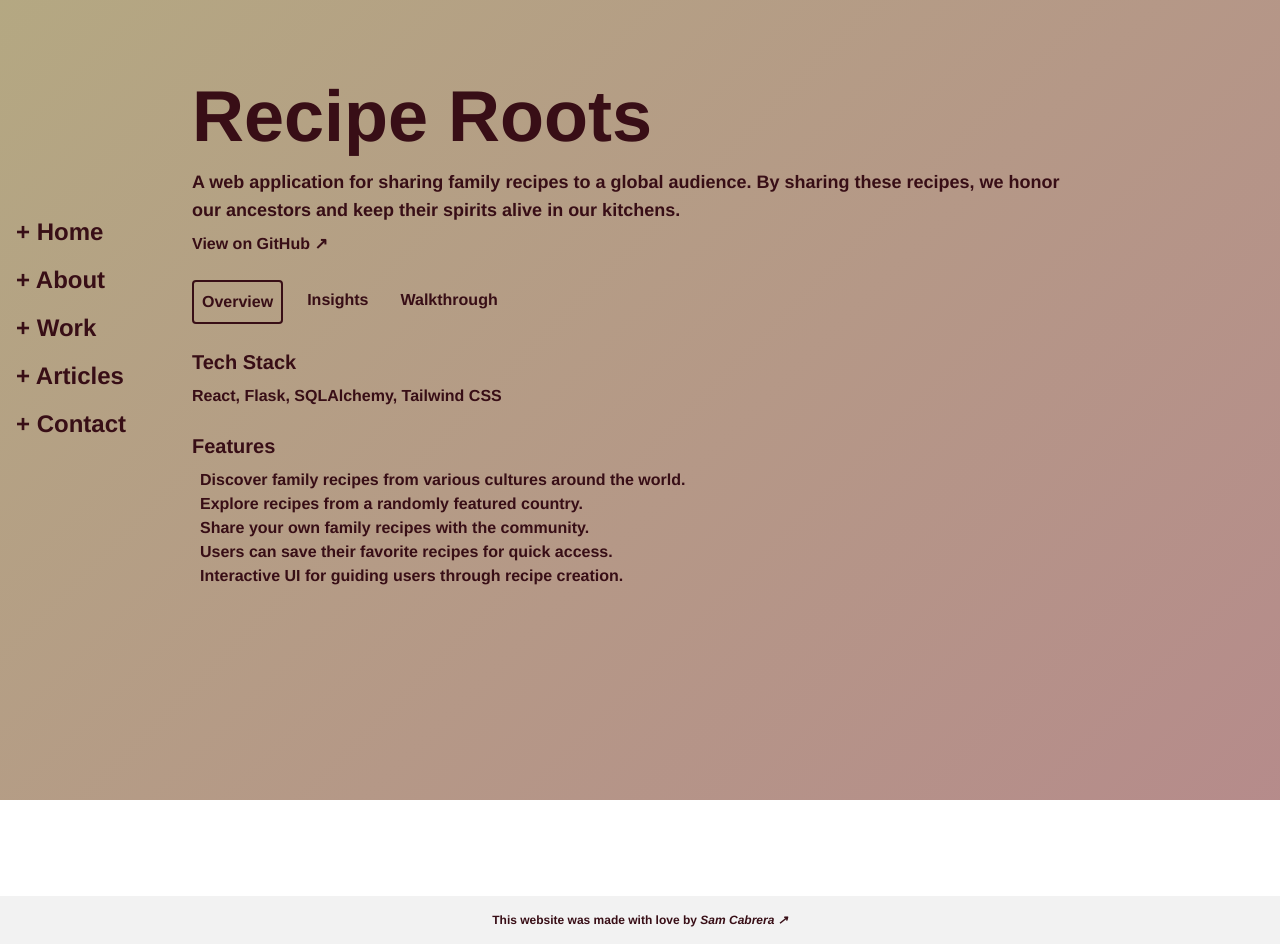
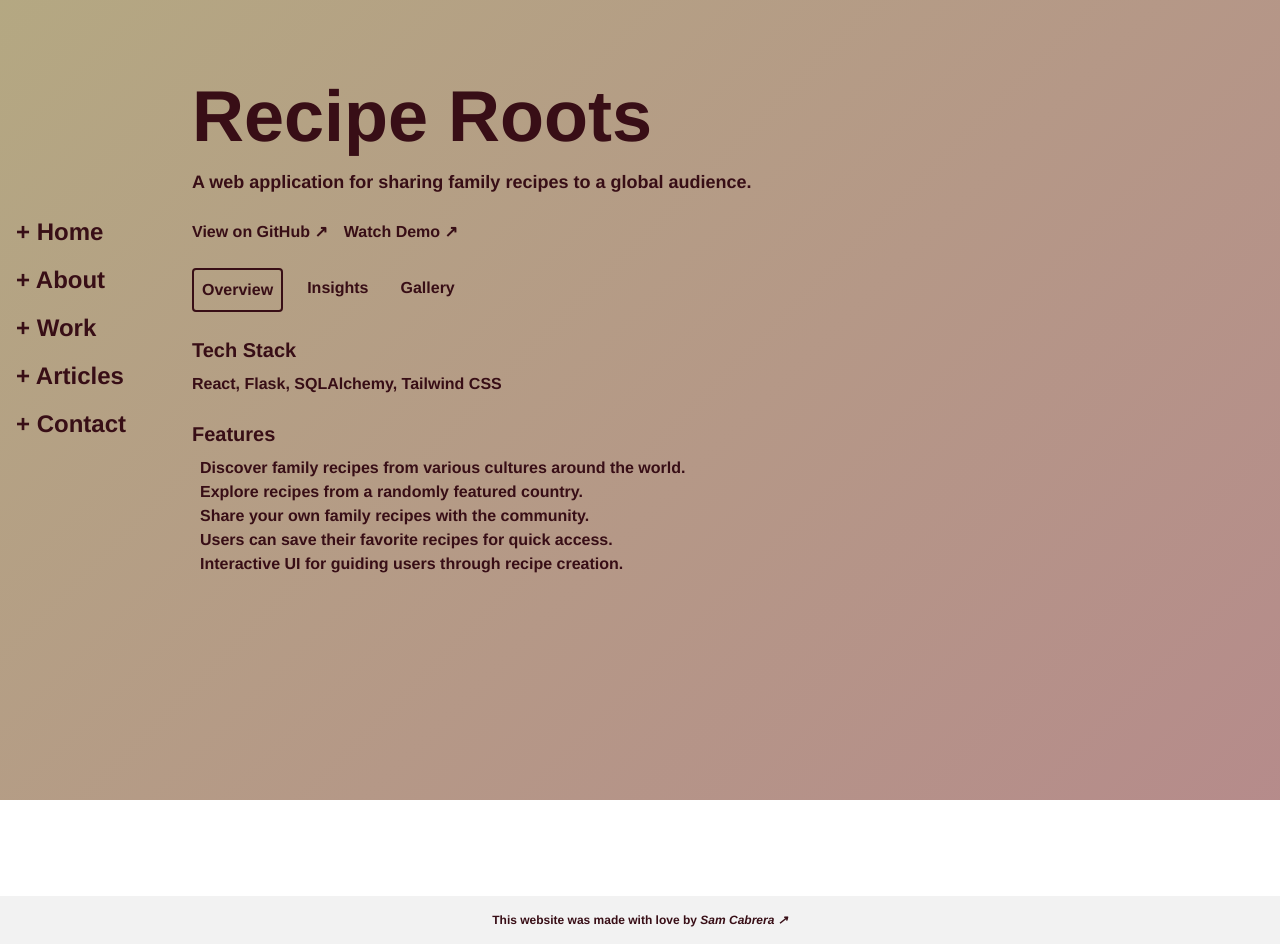
Before and after one commit to samanthacabrera/portfolio, a React (Vite) app: page /projects/2 in a window 1280 px wide. Built offline with nearby package versions, Linux system fonts and the light colour scheme.

Commit message:
updated ProjectPage, moved walkthrough, added gallery

```diff
--- a/src/data/projectsData.jsx
+++ b/src/data/projectsData.jsx
@@ -1,13 +1,13 @@
 const projects = [
-         {
+    {
         id: 1,
         title: 'Calcalooza',
-        link: 'https://github.com/samanthacabrera/conversion-calculator',
-        thumbnail: '/calcalooza/home.png',
+        github: 'https://github.com/samanthacabrera/conversion-calculator',
+        link: 'https://calcalooza.com',
+        wip: true,
+        deployed: true,
         description: 'A responsive website featuring a variety of math calculators, including unit conversion, area, volume, and more.',
-        wip: true,
         overview: {
-            tags: ['Math', 'Education', 'Tools'],
             techStack: ['React', 'Vite', 'Tailwind CSS'],
             features: [
                 'Provides calculators for different mathematical operations.',
@@ -16,26 +16,7 @@ const projects = [
                 'Categories for various calculator types including unit conversion, area, and volume.'
             ]
         },
-        walkthrough: '',
         insights: 'The main challenge in developing Calcalooza is ensuring that all calculators provide accurate results while maintaining a clean and intuitive UI. I focused on creating a seamless user experience by organizing the calculators into categories and optimizing for quick access.',
-        timeline: [
-            {
-                title: 'Design',
-                date: 'October 2024',
-                subsections: [
-                    { title: 'UI/UX Design', description: 'Designed the layout and interactions for various calculators.' },
-                    { title: 'Database Schema', description: 'Created a structure for storing calculator types and functionalities.' }
-                ]
-            },
-            {
-                title: 'Development',
-                date: 'October 2024',
-                subsections: [
-                    { title: 'Front End', description: 'Developed the user interface with React and styled with Tailwind CSS.' },
-                    { title: 'Back End', description: 'Implemented any necessary API functionalities.' }
-                ]
-            }
-        ],
         gallery: [
             '/calcalooza/home.png',
             '/calcalooza/page.png',
@@ -44,12 +25,12 @@ const projects = [
     {
         id: 2,
         title: 'Recipe Roots',
-        link: 'https://github.com/samanthacabrera/recipe-roots',
-        thumbnail: '/reciperoots/home.png',
-        description: 'A web application for sharing family recipes to a global audience. By sharing these recipes, we honor our ancestors and keep their spirits alive in our kitchens.',
+        github: 'https://github.com/samanthacabrera/recipe-roots',
+        link: 'https://www.youtube.com/embed/Qso3oxAXWDc',
         wip: false,
+        deployed: false,
+        description: 'A web application for sharing family recipes to a global audience.',
         overview: {
-            tags: ['Family', 'Culture', 'Community'],
             techStack: ['React', 'Flask', 'SQLAlchemy', 'Tailwind CSS'],
             features: [
                 'Discover family recipes from various cultures around the world.',
@@ -59,26 +40,7 @@ const projects = [
                 'Interactive UI for guiding users through recipe creation.'
             ]
         },
-        walkthrough: 'https://www.youtube.com/embed/Qso3oxAXWDc',
         insights: 'A significant challenge in developing Recipe Roots was implementing an efficient search and filter functionality that accommodated diverse recipe attributes. Users often had recipes with varying levels of detail, so designing a flexible search mechanism that could handle different ingredient lists, cooking times, and preparation methods was essential. I addressed this by creating a robust indexing system and incorporating faceted search capabilities, which significantly improved the app’s performance and user satisfaction. Additionally, managing recipe images and ensuring they loaded quickly and accurately across different devices required optimizing image storage and retrieval processes.',
-        timeline: [
-            {
-                title: 'Design',
-                date: 'April 2024',
-                subsections: [
-                    { title: 'UI/UX Design', description: 'Designed the user interface and user experience for recipe management.' },
-                    { title: 'Database Schema', description: 'Created schema for storing recipes and user information.' }
-                ]
-            },
-            {
-                title: 'Development',
-                date: 'May 2024',
-                subsections: [
-                    { title: 'Front End', description: 'Developed React components and integrated Tailwind CSS for styling.' },
-                    { title: 'Back End', description: 'Built Flask APIs and set up SQLAlchemy for data management.' }
-                ]
-            }
-        ],
         gallery: [
             '/reciperoots/home.png',
             '/reciperoots/featured.png',
@@ -92,12 +54,12 @@ const projects = [
     {
         id: 3,
         title: 'YogiAPI',
-        link: 'https://github.com/samanthacabrera/yogi_api',
-        thumbnail: '/yogiapi/home.png',
+        github: 'https://github.com/samanthacabrera/yogi_api',
+        link: 'https://www.youtube.com/embed/Inhkh8RiL1k',
+        wip: false,
+        deployed: false,
         description: 'This API provides comprehensive access to a diverse collection of yoga poses, allowing you to integrate yoga pose data into your applications effortlessly.',
-        wip: false,
         overview: {
-            tags: ['Yoga', 'Wellness', 'Lifestyle'],
             techStack: ['React', 'Flask', 'SQLAlchemy', 'Tailwind CSS'],
             features: [
                 'Use of standard HTTP methods: GET, POST, PUT, DELETE, and PATCH to handle CRUD operations.',
@@ -105,26 +67,7 @@ const projects = [
                 'User-friendly interface for browsing yoga poses.'
             ]
         },
-        walkthrough: 'https://www.youtube.com/embed/Inhkh8RiL1k',
         insights: 'Building YogiAPI was my first experience creating an API from scratch, which presented several learning opportunities and challenges. One of the initial hurdles was designing the API architecture and ensuring it met best practices for RESTful services. Navigating the intricacies of endpoint design, request handling, and response formatting was a steep learning curve. Additionally, integrating with different yoga pose libraries and maintaining data consistency across these sources required careful attention. To overcome these challenges, I spent significant time studying API design principles and experimenting with various tools and libraries. This process not only helped me develop YogiAPI but also provided a solid foundation for future API projects.',
-        timeline: [
-            {
-                title: 'Design',
-                date: 'May 2024',
-                subsections: [
-                    { title: 'Research', description: 'Conducted research on yoga flow generation and user preferences.' },
-                    { title: 'Design', description: 'Designed the architecture for integrating Flask with React.' }
-                ]
-            },
-            {
-                title: 'Development',
-                date: 'June 2024',
-                subsections: [
-                    { title: 'Front End', description: 'Developed the React components for user interaction.' },
-                    { title: 'Back End', description: 'Built Flask API endpoints and integrated with SQLAlchemy.' }
-                ]
-            }
-        ],
         gallery: [
             '/yogiapi/home.png',
             '/yogiapi/intro.png',
@@ -135,12 +78,12 @@ const projects = [
     {
         id: 4,
         title: "RunTheCity",
-        link: 'https://github.com/samanthacabrera/learn2build',
-        thumbnail: '/runthecity/hero.png',
+        github: 'https://github.com/samanthacabrera/learn2build',
+        link: 'https://www.youtube.com/embed/z9GeI03I_Yo?si=Iu83t3Mc7AHGYb-_',
+        wip: false,
+        deployed: false,
         description: 'A fitness application to help users explore their city by providing personalized running routes.',
-        wip: false,
         overview: {
-            tags: ['Fitness', 'Health', 'Exploration'],
             techStack: ['React', 'Tailwind CSS', 'Mapbox', 'Vite'],
             features: [
                 'Create and follow custom running routes.',
@@ -148,7 +91,6 @@ const projects = [
                 'Users can pause and resume their runs seamlessly.'
             ]
         },
-        walkthrough: 'https://www.youtube.com/embed/z9GeI03I_Yo?si=Iu83t3Mc7AHGYb-_',
         insights: 'One of the challenges was integrating Mapbox to display real-time routes and distances. Ensuring the app dynamically updated based on location and selected landmarks required careful event handling and map state management. This also required optimization for mobile users who wanted to track routes on the go.',
         gallery: [
             '/runthecity/hero.png',
--- a/src/pages/projectpage/ProjectPage.jsx
+++ b/src/pages/projectpage/ProjectPage.jsx
@@ -25,9 +25,10 @@ const ProjectPage = () => {
             <header className="w-full max-w-4xl mt-8 space-y-4">
                 <h1 className="text-5xl lg:text-7xl">{project.title || "Untitled Project"}</h1>
                 <p className="text-lg pb-2">{project.description || "No description available"}</p>
-                {project.link && (
+                <div className="flex space-x-4">
+                    {project.github && (
                     <a
-                        href={project.link}
+                        href={project.github}
                         target="_blank"
                         rel="noopener noreferrer"
                         className="hover:text-gray-50 transition ease-in-out duration-500"
@@ -35,11 +36,33 @@ const ProjectPage = () => {
                         View on GitHub &#x2197;
                     </a>
                 )}
+                {project.deployed ? (
+                    <a
+                        href={project.link}
+                        target="_blank"
+                        rel="noopener noreferrer"
+                        className="hover:text-gray-50 transition ease-in-out duration-500"
+                    >
+                        Visit Site &#x2197;
+                    </a>
+                ) : (
+                    project.link && (
+                        <a
+                            href={project.link}
+                            target="_blank"
+                            rel="noopener noreferrer"
+                            className="hover:text-gray-50 transition ease-in-out duration-500"
+                        >
+                            Watch Demo &#x2197;
+                        </a>
+                    )
+                )}
+                </div>
             </header>
 
             {/* Toggle Buttons */}
             <nav className="w-full max-w-4xl my-6 flex justify-start items-start space-x-4">
-                {['overview', 'insights', 'walkthrough'].map((section) => (
+                {['overview', 'insights', 'gallery'].map((section) => (
                     <button
                         key={section}
                         onClick={() => setActiveSection(section)}
@@ -73,27 +96,27 @@ const ProjectPage = () => {
                     </section>
                 )}
 
-                {/* Walkthrough Section */}
-                {activeSection === 'walkthrough' && project.walkthrough && (
-                    <section className="mb-8">
-                        <div className="relative" style={{ paddingTop: '48.4%' }}>
-                            <iframe
-                                src={project.walkthrough}
-                                frameBorder="0"
-                                allow="accelerometer; autoplay; clipboard-write; encrypted-media; gyroscope; picture-in-picture"
-                                allowFullScreen
-                                title="Project Walkthrough"
-                                className="absolute inset-0 w-[300px] h-[200px]"
-                                style={{ borderRadius: '8px' }}
-                            ></iframe>
-                        </div>
-                    </section>
-                )}
-
                 {/* Insights Section */}
                 {activeSection === 'insights' && (
                     <section className="mb-8">
                         <p>{project.insights || "No insights available"}</p>
+                    </section>
+                )}
+
+                {/* Gallery Section */}
+                {activeSection === 'gallery' && project.gallery && (
+                    <section className="mb-8">
+                        <h3 className="text-xl font-semibold mb-2">Gallery</h3>
+                        <div className="grid grid-cols-1 sm:grid-cols-2 lg:grid-cols-3 gap-4">
+                            {project.gallery.map((image, index) => (
+                                <img
+                                    key={index}
+                                    src={image}
+                                    alt={`Gallery image ${index + 1}`}
+                                    className="w-full h-auto rounded-lg"
+                                />
+                            ))}
+                        </div>
                     </section>
                 )}
 
```
